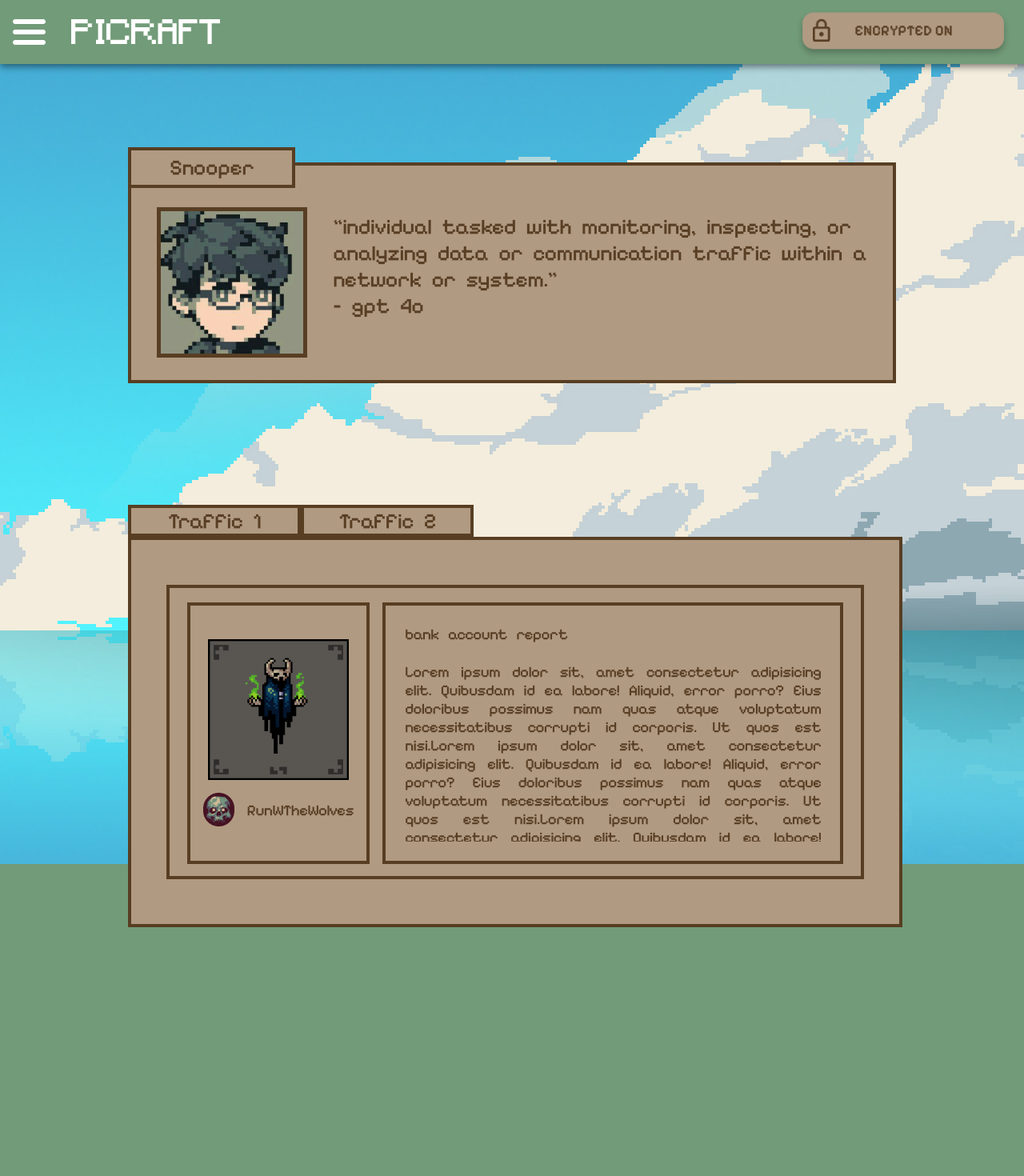
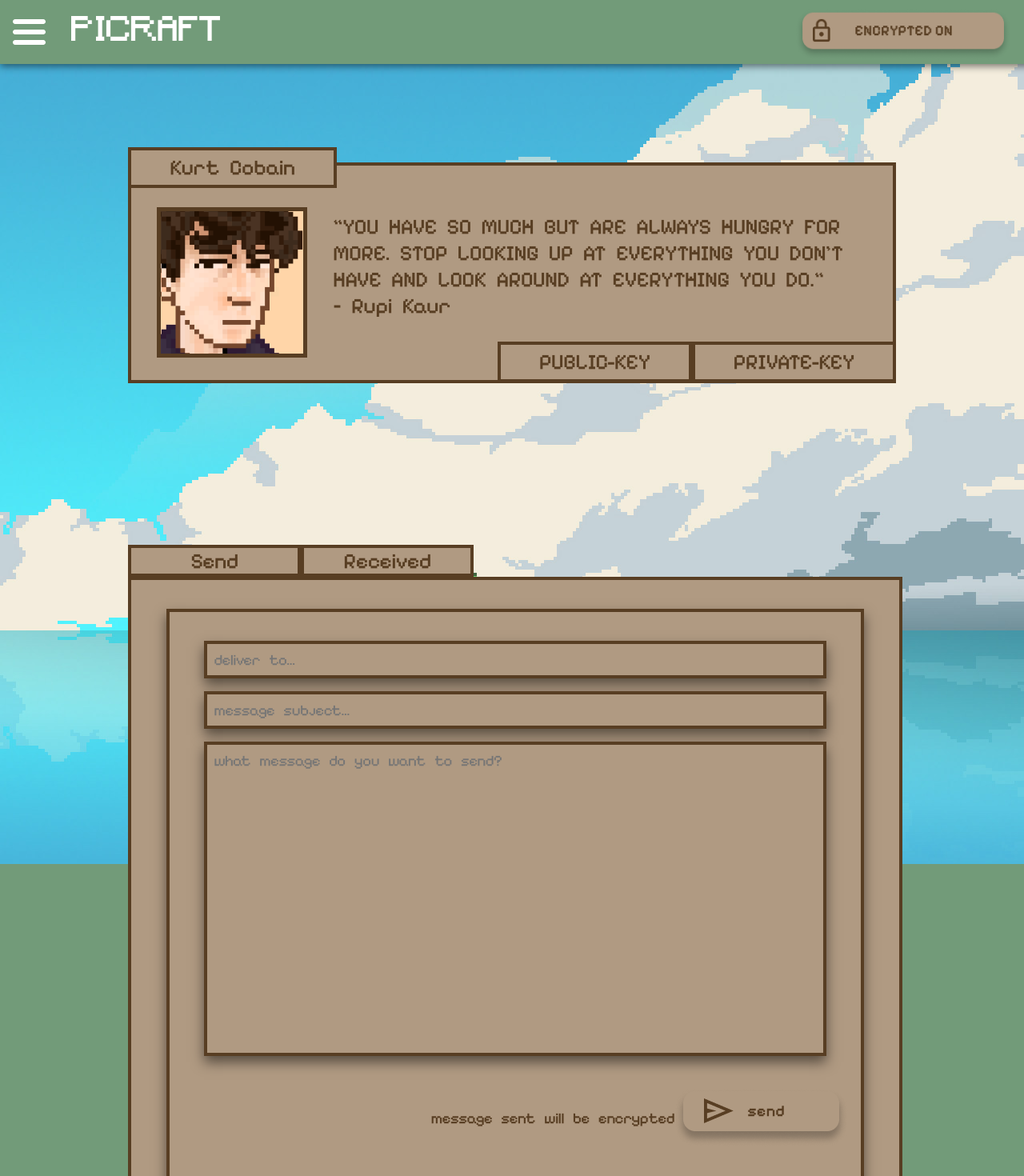
Before and after one commit to agw2005/rsa-encryption-discrete-math-v2, a React (Vite) app: page /user_one in a window 1280 px wide. Shown: the top 1470 px of the page at 80% size. Built offline with nearby package versions, Linux system fonts and the light colour scheme.

Commit message:
set up navigation /w react-router, css styling issues solved

```diff
--- a/package.json
+++ b/package.json
@@ -11,7 +11,8 @@
   },
   "dependencies": {
     "react": "^18.3.1",
-    "react-dom": "^18.3.1"
+    "react-dom": "^18.3.1",
+    "react-router-dom": "^6.28.0"
   },
   "devDependencies": {
     "@eslint/js": "^9.9.0",
--- a/src/App.tsx
+++ b/src/App.tsx
@@ -1,11 +1,19 @@
-import Sandbox from "./components/sandbox/Sandbox.tsx";
+// import Sandbox from "./components/sandbox/Sandbox.tsx";
 import Snooper from "./components/snooper/Snooper.tsx";
 import UserOne from "./components/userOne/UserOne.tsx";
+import { Routes, Route, BrowserRouter } from "react-router-dom";
 
 function App() {
   return (
     <>
-      <Snooper />
+      <BrowserRouter>
+        <Routes>
+          <Route index element={<UserOne />} />
+          <Route path="/user_one" element={<UserOne />} />
+          <Route path="/snooper" element={<Snooper></Snooper>} />
+        </Routes>
+      </BrowserRouter>
+      {/* <Snooper></Snooper>*/}
     </>
   );
 }
--- a/src/components/snooper/Snooper.css
+++ b/src/components/snooper/Snooper.css
@@ -20,17 +20,17 @@ header {
   z-index: 3;
 }
 
-.left-header {
+.snooper-left-header {
   display: flex;
   align-items: center;
   gap: 2rem;
 }
 
-.left-header > img {
+.snooper-left-header > img {
   max-height: 2rem;
 }
 
-.right-header {
+.snooper-right-header {
   max-height: 4rem;
   margin: 0rem;
   margin-right: 2rem;
@@ -60,39 +60,39 @@ nav {
   box-shadow: 15px 0px 15px 5px rgba(0, 0, 0, 0.5);
 }
 
-.nav-hidden {
+.snooper-nav-hidden {
   transform: translateX(-110%);
   transition: transform 0.5s ease-in-out;
 }
 
-.nav-available {
+.snooper-nav-available {
   transform: translateX(-5%);
   transition: transform 0.5s ease-in-out;
 }
 
-.left-header-sidebar {
+.snooper-left-header-sidebar {
   display: flex;
   align-items: center;
   gap: 2rem;
 }
 
-.left-header-sidebar > img {
+.snooper-left-header-sidebar > img {
   max-height: 2rem;
 }
 
-.left-header-nav-sidebar:hover {
+.snooper-left-header-nav-sidebar:hover {
   opacity: 0.8;
   cursor: pointer;
 }
 
-.analystic {
+.snooper-analystic {
   position: relative;
   right: 0rem;
   margin-top: 4rem;
   width: 20rem;
 }
 
-.analystic:hover {
+.snooper-analystic:hover {
   opacity: 0.8;
   cursor: pointer;
 }
@@ -111,14 +111,14 @@ nav > ul {
   margin: 0rem 0rem 1rem 1rem;
 }
 
-.nav-footer {
+.snooper-nav-footer {
   /* border: var(--box-border-test-red); */
   position: absolute;
   width: 20rem;
   bottom: 4rem;
 }
 
-.nav-footer > ul {
+.snooper-nav-footer > ul {
   /* border: var(--box-border-test-red); */
   font-size: 0.8rem;
   letter-spacing: 0.1rem;
@@ -138,7 +138,7 @@ li:hover {
   text-decoration: underline;
 }
 
-.nav-footer li {
+.snooper-nav-footer li {
   margin-bottom: 0.5rem;
   margin-top: 0.5rem;
   letter-spacing: 0rem;
@@ -149,7 +149,7 @@ li:hover {
 
 /* !!! Message Section */
 
-.message-section {
+.snooper-message-section {
   width: 75%;
   margin-left: 12.5%;
   margin-right: 12.5%;
@@ -157,7 +157,7 @@ li:hover {
   margin-top: 9.5rem;
 }
 
-.content-body {
+.snooper-content-body {
   display: flex;
   align-items: center;
   gap: 2rem;
@@ -166,7 +166,7 @@ li:hover {
   padding: 4rem 2rem 1rem 2rem;
 }
 
-.content-text {
+.snooper-content-text {
   position: relative;
   bottom: 2rem;
   overflow: hidden;
@@ -174,7 +174,7 @@ li:hover {
   overflow-wrap: break-word;
 }
 
-.message-toggle {
+.snooper-message-toggle {
   position: relative;
   top: 2rem;
   border: var(--primary-border);
@@ -183,18 +183,18 @@ li:hover {
   padding: 0.3rem 3rem;
 }
 
-.profile-pic {
+.snooper-profile-pic {
   position: relative;
   bottom: 0.75rem;
 }
 
-.keys {
+.snooper-keys {
   display: flex;
   justify-content: flex-end;
   z-index: 2;
 }
 
-.keys > div {
+.snooper-keys > div {
   position: relative;
   bottom: 3.2rem;
   padding: 0.3rem 3rem;
@@ -207,14 +207,14 @@ li:hover {
 /* Message Section !!! */
 
 /* !!! S-O section */
-.s-o-container {
+.snooper-s-o-container {
   width: 75%;
   margin: 0rem auto;
   margin-top: 9.5rem;
   margin-bottom: 30%;
 }
 
-.traffics {
+.snooper-traffics {
   height: 2.5rem;
   max-width: 20rem;
   min-width: 27rem;
@@ -222,7 +222,7 @@ li:hover {
   display: flex;
 }
 
-.traffics div {
+.snooper-traffics div {
   border: var(--primary-border);
   background-color: var(--secondary-color);
   width: 50%;
@@ -237,26 +237,26 @@ li:hover {
   cursor: pointer;
 }
 
-.outer-body {
+.snooper-outer-body {
   border: var(--primary-border);
   background-color: var(--secondary-color);
   width: 100%;
   height: 30rem;
   display: flex;
-  align-items: center; /* Vertically center child (inner-body class) */
-  justify-content: center; /* Horizontally center child (inner-body class) */
+  align-items: center;
+  justify-content: center;
 }
 
-.inner-body {
+.snooper-inner-body {
   border: var(--primary-border);
   height: 75%;
   width: 90%;
   display: flex;
-  align-items: center; /* Vertically center child (inner-body class) */
-  justify-content: center; /* Horizontally center child (inner-body class) */
+  align-items: center;
+  justify-content: center;
 }
 
-.content-container {
+.snooper-content-container {
   height: 90%;
   width: 95%;
   display: flex;
@@ -264,61 +264,61 @@ li:hover {
   gap: 1rem;
 }
 
-.snooper-infos,
-.snooper-message {
+.snooper-snooper-infos,
+.snooper-snooper-message {
   border: var(--primary-border);
   background-color: var(--secondary-color);
   height: calc(100% - 0.3rem);
 }
 
-.snooper-infos > img {
+.snooper-snooper-infos > img {
   width: 80%;
 }
 
-.snooper-infos {
+.snooper-snooper-infos {
   flex: 1;
   display: flex;
   flex-direction: column;
-  align-items: center; /* Vertically center child (inner-body class) */
-  justify-content: center; /* Horizontally center child (inner-body class) */
+  align-items: center;
+  justify-content: center;
   gap: 1rem;
 }
-.snooper-message {
+.snooper-snooper-message {
   flex: 3;
 }
 
-.snooper-name-info {
+.snooper-snooper-name-info {
   display: flex;
   gap: 1rem;
-  align-items: center; /* Vertically center child (inner-body class) */
+  align-items: center;
   font-size: 1.2rem;
 }
 
-.snooper-name-info > p {
+.snooper-snooper-name-info > p {
   margin-right: 1rem;
 }
-.snooper-name-info > img {
+.snooper-snooper-name-info > img {
   margin-left: 1rem;
 }
 
-.snooper-message {
+.snooper-snooper-message {
   font-size: 1.2rem;
   text-align: justify;
   display: flex;
-  justify-content: center; /* Horizontally center child (inner-body class) */
+  justify-content: center;
   flex-direction: column;
 }
 
-.snooper-message > p {
+.snooper-snooper-message > p {
   margin-top: 1.5rem;
   margin-left: 1.5rem;
   margin-right: 1.5rem;
 }
 
-.message-content {
+.snooper-message-content {
   margin-bottom: 1.5rem;
-  overflow-y: auto; /* Enables vertical scrolling */
-  overflow-x: hidden; /* Prevents horizontal scrolling */
+  overflow-y: auto;
+  overflow-x: hidden;
 }
 
 /* CUSTOM SCROLL BAR - from W3S */
--- a/src/components/snooper/Snooper.tsx
+++ b/src/components/snooper/Snooper.tsx
@@ -18,38 +18,44 @@ const Snooper = () => {
   return (
     <>
       <header>
-        <div className="left-header">
+        <div className="snooper-left-header">
           <img
             onClick={handleClickNav}
-            className="left-header-nav"
+            className="snooper-left-header-nav"
             src="/nav.png"
             alt="nav-button"
           />
-          <img src="/picraft-logo.png" alt="logo" />
+          <a href="/">
+            <img src="/picraft-logo.png" alt="logo" />
+          </a>
         </div>
 
         <img
           onClick={handleClickEncrypted}
-          className="right-header"
+          className="snooper-right-header"
           src={`toggle-encrypted-${encryptedOn ? "on" : "off"}.png`}
           alt="encrypt-toggle"
         />
       </header>
 
-      <nav className={navVisible ? "nav-available" : "nav-hidden"}>
-        <div className="left-header-sidebar">
+      <nav
+        className={navVisible ? "snooper-nav-available" : "snooper-nav-hidden"}
+      >
+        <div className="snooper-left-header-sidebar">
           <img
             onClick={handleClickNav}
-            className="left-header-nav-sidebar"
+            className="snooper-left-header-nav-sidebar"
             src="/nav.png"
             alt="nav-button"
           />
-          <img src="/picraft-logo.png" alt="logo" />
+          <a href="/">
+            <img src="/picraft-logo.png" alt="logo" />
+          </a>
         </div>
         <img
           src="/profile-bar.png"
           alt="Analystic SMPT"
-          className="analystic"
+          className="snooper-analystic"
         />
         <hr />
         <p>Analytics</p>
@@ -61,7 +67,9 @@ const Snooper = () => {
           <li>Account Settings</li>
         </ul>
         <hr />
-        <p>User 1</p>
+        <a href="/user_one">
+          <p>User 1</p>
+        </a>
         <ul>
           <li>Send</li>
           <li>Inbox</li>
@@ -71,12 +79,14 @@ const Snooper = () => {
           <li>Send</li>
           <li>Inbox</li>
         </ul>
-        <p>Snooper</p>
+        <a href="/snooper">
+          <p>Snooper</p>
+        </a>
         <ul>
           <li>Monitor 1</li>
           <li>Recently Traffic</li>
         </ul>
-        <section className="nav-footer">
+        <section className="snooper-nav-footer">
           <hr />
           <ul>
             <li>About Me</li>
@@ -85,37 +95,41 @@ const Snooper = () => {
         </section>
       </nav>
 
-      <section className="message-section">
-        <div className="message-toggle">
+      <section className="snooper-message-section">
+        <div className="snooper-message-toggle">
           <p>{name}</p>
         </div>
-        <div className="content-body">
-          <img className="profile-pic" src="/snooper.png" alt="profile-pic" />
-          <div className="content-text">
+        <div className="snooper-content-body">
+          <img
+            className="snooper-profile-pic"
+            src="/snooper.png"
+            alt="profile-pic"
+          />
+          <div className="snooper-content-text">
             <p>{contentMessage}</p>
             <p>– {contentSender}</p>
           </div>
         </div>
       </section>
 
-      <section className="s-o-container">
-        <div className="traffics">
+      <section className="snooper-s-o-container">
+        <div className="snooper-traffics">
           <div id="traffic-one">Traffic 1</div>
           <div id="traffic-two">Traffic 2</div>
         </div>
-        <div className="outer-body">
-          <div className="inner-body">
-            <div className="content-container">
-              <div className="snooper-infos">
+        <div className="snooper-outer-body">
+          <div className="snooper-inner-body">
+            <div className="snooper-content-container">
+              <div className="snooper-snooper-infos">
                 <img src="RunWTheWolf.png" alt="snooper-picture" />
-                <div className="snooper-name-info">
+                <div className="snooper-snooper-name-info">
                   <img src="RunWTheWolf-profile.png" alt="snooper-profile" />
                   <p>RunWTheWolves</p>
                 </div>
               </div>
-              <div className="snooper-message">
-                <p className="message-title">bank account report</p>
-                <p className="message-content">
+              <div className="snooper-snooper-message">
+                <p className="snooper-message-title">bank account report</p>
+                <p className="snooper-message-content">
                   Lorem ipsum dolor sit, amet consectetur adipisicing elit.
                   Quibusdam id ea labore! Aliquid, error porro? Eius doloribus
                   possimus nam quas atque voluptatum necessitatibus corrupti id
--- a/src/components/userOne/UserOne.css
+++ b/src/components/userOne/UserOne.css
@@ -20,22 +20,22 @@ header {
   z-index: 3;
 }
 
-.left-header {
+.userOne-left-header {
   display: flex;
   align-items: center;
   gap: 2rem;
 }
 
-.left-header > img {
+.userOne-left-header > img {
   max-height: 2rem;
 }
 
-.left-header-nav:hover {
+.userOne-left-header-nav:hover {
   opacity: 0.8;
   cursor: pointer;
 }
 
-.right-header {
+.userOne-right-header {
   max-height: 4rem;
   margin: 0rem;
   margin-right: 2rem;
@@ -43,7 +43,7 @@ header {
   top: 0.2rem;
 }
 
-.right-header:hover {
+.userOne-right-header:hover {
   opacity: 0.8;
   cursor: pointer;
 }
@@ -52,7 +52,7 @@ header {
 
 /* !!! Message Section */
 
-.message-section {
+.userOne-message-section {
   width: 75%;
   margin-left: 12.5%;
   margin-right: 12.5%;
@@ -60,7 +60,7 @@ header {
   margin-top: 9.5rem;
 }
 
-.content-body {
+.userOne-content-body {
   display: flex;
   align-items: center;
   gap: 2rem;
@@ -69,7 +69,7 @@ header {
   padding: 4rem 2rem 1rem 2rem;
 }
 
-.content-text {
+.userOne-content-text {
   position: relative;
   bottom: 2rem;
   overflow: hidden;
@@ -77,7 +77,7 @@ header {
   overflow-wrap: break-word;
 }
 
-.message-toggle {
+.userOne-message-toggle {
   position: relative;
   top: 2rem;
   border: var(--primary-border);
@@ -87,22 +87,24 @@ header {
   cursor: pointer;
 }
 
-.message-toggle:hover {
-  background-color: var(--secondary-complement-color);
+.userOne-message-toggle:hover {
+  background-color: var(--border-color);
+  color: var(--secondary-color);
+  cursor: pointer;
 }
 
-.profile-pic {
+.userOne-profile-pic {
   position: relative;
   bottom: 0.75rem;
 }
 
-.keys {
+.userOne-keys {
   display: flex;
   justify-content: flex-end;
   z-index: 2;
 }
 
-.keys > div {
+.userOne-keys > div {
   position: relative;
   bottom: 3.2rem;
   padding: 0.3rem 3rem;
@@ -112,11 +114,13 @@ header {
   cursor: pointer;
 }
 
-.pub-key:hover {
-  background-color: var(--secondary-complement-color);
+.userOne-pub-key:hover {
+  background-color: var(--border-color);
+  color: var(--secondary-color);
+  cursor: pointer;
 }
 
-.priv-key:hover {
+.userOne-priv-key:hover {
   background-color: var(--secondary-complement-color);
 }
 
@@ -137,39 +141,39 @@ nav {
   box-shadow: 15px 0px 15px 5px rgba(0, 0, 0, 0.5);
 }
 
-.nav-hidden {
+.userOne-nav-hidden {
   transform: translateX(-110%);
   transition: transform 0.5s ease-in-out;
 }
 
-.nav-available {
-  transform: translateX(0%);
+.userOne-nav-available {
+  transform: translateX(-5%);
   transition: transform 0.5s ease-in-out;
 }
 
-.left-header-sidebar {
+.userOne-left-header-sidebar {
   display: flex;
   align-items: center;
   gap: 2rem;
 }
 
-.left-header-sidebar > img {
+.userOne-left-header-sidebar > img {
   max-height: 2rem;
 }
 
-.left-header-nav-sidebar:hover {
+.userOne-left-header-nav-sidebar:hover {
   opacity: 0.8;
   cursor: pointer;
 }
 
-.analystic {
+.userOne-analystic {
   position: relative;
   right: 0rem;
   margin-top: 4rem;
   width: 20rem;
 }
 
-.analystic:hover {
+.userOne-analystic:hover {
   opacity: 0.8;
   cursor: pointer;
 }
@@ -188,14 +192,14 @@ nav > ul {
   margin: 0rem 0rem 1rem 1rem;
 }
 
-.nav-footer {
+.userOne-nav-footer {
   /* border: var(--box-border-test-red); */
   position: absolute;
   width: 20rem;
   bottom: 4rem;
 }
 
-.nav-footer > ul {
+.userOne-nav-footer > ul {
   /* border: var(--box-border-test-red); */
   font-size: 0.8rem;
   letter-spacing: 0.1rem;
@@ -215,24 +219,30 @@ li:hover {
   text-decoration: underline;
 }
 
-.nav-footer li {
+.userOne-nav-footer li {
   margin-bottom: 0.5rem;
   margin-top: 0.5rem;
   letter-spacing: 0rem;
   word-spacing: 0.1rem;
 }
 
+a {
+  text-decoration: none; /* Removes the underline */
+  color: inherit; /* Makes the text color inherit from the parent element */
+  outline: none; /* Removes the outline when focused (optional) */
+}
+
 /* Sidebar Section !!! */
 
 /* !!! S-O section */
-.s-o-container {
+.userOne-s-o-container {
   width: 75%;
   margin: 0rem auto;
   margin-top: 9.5rem;
   margin-bottom: 30%;
 }
 
-.send-received {
+.userOne-send-received {
   height: 2.5rem;
   max-width: 20rem;
   min-width: 27rem;
@@ -240,7 +250,7 @@ li:hover {
   display: flex;
 }
 
-.send-received div {
+.userOne-send-received div {
   border: var(--primary-border);
   background-color: var(--secondary-color);
   width: 50%;
@@ -250,11 +260,12 @@ li:hover {
 
 #send-option:hover,
 #receive-option:hover {
-  background-color: var(--secondary-complement-color);
+  background-color: var(--border-color);
+  color: var(--secondary-color);
   cursor: pointer;
 }
 
-.outer-body {
+.userOne-outer-body {
   border: var(--primary-border);
   background-color: var(--secondary-color);
   width: 100%;
@@ -264,7 +275,7 @@ li:hover {
   justify-content: center; /* Horizontally center child (inner-body class) */
 }
 
-.inner-body {
+.userOne-inner-body {
   border: var(--primary-border);
   background-color: var(--secondary-color);
   /* background-color: red; */
@@ -296,7 +307,7 @@ textarea:focus {
   outline: none; /* Removes the focus outline */
 }
 
-.form-section {
+.userOne-form-section {
   /* background-color: red; */
   width: 100%;
   height: 90%;
@@ -319,7 +330,7 @@ form textarea {
   height: 100%;
 }
 
-.send-section {
+.userOne-send-section {
   display: flex;
   color: var(--tertiary-color);
   font-family: "Pixelify Sans", sans-serif;
--- a/src/components/userOne/UserOne.tsx
+++ b/src/components/userOne/UserOne.tsx
@@ -37,38 +37,44 @@ const UserOne = () => {
   return (
     <>
       <header>
-        <div className="left-header">
+        <div className="userOne-left-header">
           <img
             onClick={handleClickNav}
-            className="left-header-nav"
+            className="userOne-left-header-nav"
             src="/nav.png"
             alt="nav-button"
           />
-          <img src="/picraft-logo.png" alt="logo" />
+          <a href="/">
+            <img src="/picraft-logo.png" alt="logo" />
+          </a>
         </div>
 
         <img
           onClick={handleClickEncrypted}
-          className="right-header"
+          className="userOne-right-header"
           src={`toggle-encrypted-${encryptedOn ? "on" : "off"}.png`}
           alt="encrypt-toggle"
         />
       </header>
 
-      <nav className={navVisible ? "nav-available" : "nav-hidden"}>
-        <div className="left-header-sidebar">
+      <nav
+        className={navVisible ? "userOne-nav-available" : "userOne-nav-hidden"}
+      >
+        <div className="userOne-left-header-sidebar">
           <img
             onClick={handleClickNav}
-            className="left-header-nav-sidebar"
+            className="userOne-left-header-nav-sidebar"
             src="/nav.png"
             alt="nav-button"
           />
-          <img src="/picraft-logo.png" alt="logo" />
+          <a href="/">
+            <img src="/picraft-logo.png" alt="logo" />
+          </a>
         </div>
         <img
           src="/profile-bar.png"
           alt="Analystic SMPT"
-          className="analystic"
+          className="userOne-analystic"
         />
         <hr />
         <p>Analytics</p>
@@ -80,7 +86,9 @@ const UserOne = () => {
           <li>Account Settings</li>
         </ul>
         <hr />
-        <p>User 1</p>
+        <a href="/user_one">
+          <p>User 1</p>
+        </a>
         <ul>
           <li>Send</li>
           <li>Inbox</li>
@@ -90,12 +98,14 @@ const UserOne = () => {
           <li>Send</li>
           <li>Inbox</li>
         </ul>
-        <p>Snooper</p>
+        <a href="/snooper">
+          <p>Snooper</p>
+        </a>
         <ul>
           <li>Monitor 1</li>
           <li>Recently Traffic</li>
         </ul>
-        <section className="nav-footer">
+        <section className="userOne-nav-footer">
           <hr />
           <ul>
             <li>About Me</li>
@@ -104,35 +114,39 @@ const UserOne = () => {
         </section>
       </nav>
 
-      <section className="message-section">
-        <div onClick={handleClickKeys} className="message-toggle">
+      <section className="userOne-message-section">
+        <div onClick={handleClickKeys} className="userOne-message-toggle">
           <p>{name}</p>
         </div>
-        <div className="content-body">
-          <img className="profile-pic" src="/kurner.png" alt="profile-pic" />
-          <div className="content-text">
+        <div className="userOne-content-body">
+          <img
+            className="userOne-profile-pic"
+            src="/kurner.png"
+            alt="profile-pic"
+          />
+          <div className="userOne-content-text">
             <p>{currentMessage}</p>
             {currentMessage == contentMessage ? <p>– {contentSender}</p> : null}
           </div>
         </div>
-        <div className="keys">
-          <div onClick={handleClickKeys} className="pub-key">
+        <div className="userOne-keys">
+          <div onClick={handleClickKeys} className="userOne-pub-key">
             <p>public-key</p>
           </div>
-          <div onClick={handleClickKeys} className="priv-key">
+          <div onClick={handleClickKeys} className="userOne-priv-key">
             <p>private-key</p>
           </div>
         </div>
       </section>
 
-      <section className="s-o-container">
-        <div className="send-received">
+      <section className="userOne-s-o-container">
+        <div className="userOne-send-received">
           <div id="send-option">Send</div>
           <div id="receive-option">Received</div>
         </div>
-        <div className="outer-body">
-          <div className="inner-body">
-            <div className="form-section">
+        <div className="userOne-outer-body">
+          <div className="userOne-inner-body">
+            <div className="userOne-form-section">
               <form>
                 <input
                   type="text"
@@ -153,7 +167,7 @@ const UserOne = () => {
                   placeholder="what message do you want to send?"
                 ></textarea>
               </form>
-              <div className="send-section">
+              <div className="userOne-send-section">
                 <p>message sent will be encrypted</p>
                 <img src="/send.png" alt="" />
               </div>
```
Also changed, not shown: 1 other file (tests, documents, lock files or other folders).
